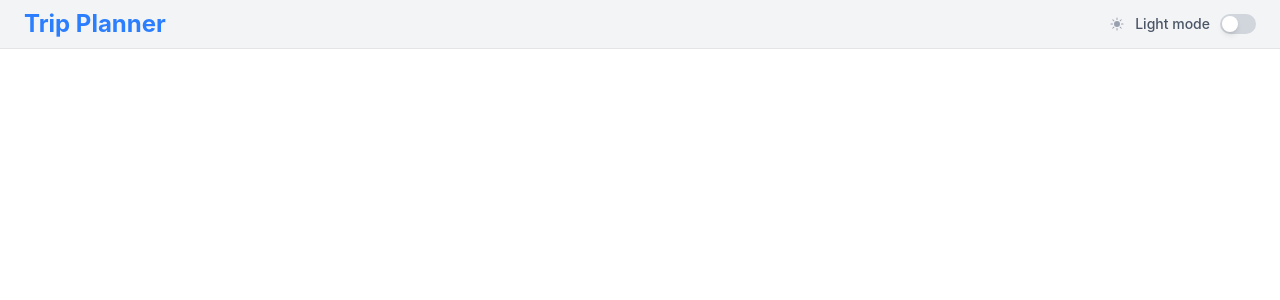
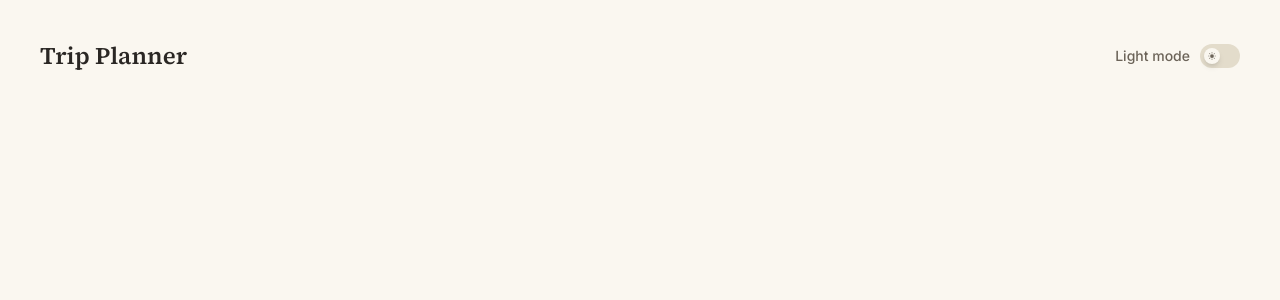
Before and after one commit to Arya-Bhavsar/TripPlanner, a React app in the folder frontend/: page / in a window 1280 px wide. Shown: the top 300 px of the page. Built offline with nearby package versions, Linux system fonts and the light colour scheme; the HTML template or start-up script is replaced by a standard one.

Commit message:
Updated styling and colors

```diff
--- a/frontend/src/components/Dashboard.jsx
+++ b/frontend/src/components/Dashboard.jsx
@@ -2,7 +2,7 @@ import Header from "./Header";
 
 export default function Dashboard() {
   return (
-    <div className="h-screen max-h-screen flex flex-col bg-white dark:bg-zinc-900">
+    <div className="h-screen max-h-screen flex flex-col min-w-0 gap-6 max-w-7xl w-full mx-auto bg-page">
       <Header />
     </div>
   );
--- a/frontend/src/components/Header.jsx
+++ b/frontend/src/components/Header.jsx
@@ -2,8 +2,8 @@ import ThemeToggle from "./ThemeToggle";
 
 export default function Header() {
   return (
-    <header className="flex items-center justify-between px-6 py-2 bg-gray-100 dark:bg-zinc-800 border-b border-zinc-200 dark:border-zinc-700">
-      <div className="text-2xl font-bold text-blue-500 whitespace-nowrap">Trip Planner</div>
+    <header className="flex items-center justify-between px-10 py-10 bg-page">
+      <div className="font-display text-2xl font-semibold whitespace-nowrap text-ink">Trip Planner</div>
       <ThemeToggle />
     </header>
   )
--- a/frontend/src/components/ThemeToggle.jsx
+++ b/frontend/src/components/ThemeToggle.jsx
@@ -5,17 +5,18 @@ export default function ThemeToggle() {
   const { darkMode, toggleTheme } = useTheme();
 
   return (
-    <div onClick={toggleTheme} className="flex items-center cursor-pointer">
-      {darkMode ? (
-        <MoonIcon className="w-4 h-4 shrink-0 text-gray-400" />
-      ) : (
-        <SunIcon className="w-4 h-4 shrink-0 text-gray-400" />
-      )}
-      <span className="ml-2.5 text-sm font-medium text-gray-600 dark:text-gray-400">
+    <div onClick={toggleTheme} className="flex items-center cursor-pointer select-none">
+      <span className="text-sm font-medium text-muted">
         {darkMode ? "Dark mode" : "Light mode"}
       </span>
-      <div className={`ml-2.5 w-9 h-5 flex items-center rounded-full p-0.5 duration-300 ${darkMode ? "bg-blue-600" : "bg-gray-300"}`}>
-        <div className={`bg-white w-4 h-4 rounded-full shadow-md transform duration-300 ${darkMode ? "translate-x-4" : "translate-x-0"}`} />
+      <div className={`ml-2.5 w-10 h-6 flex items-center rounded-full p-1 transition-colors duration-300 ${darkMode ? "bg-accent" : "bg-line"}`}>
+        <div className={`w-4 h-4 rounded-full shadow-md bg-page flex items-center justify-center transition-transform duration-300 ${darkMode ? "translate-x-4" : "translate-x-0"}`}>
+          {darkMode ? (
+            <MoonIcon className="w-2.5 h-2.5 text-accent" />
+          ) : (
+            <SunIcon className="w-2.5 h-2.5 text-muted" />
+          )}
+        </div>
       </div>
     </div>
   )
--- a/frontend/src/index.css
+++ b/frontend/src/index.css
@@ -1,2 +1,42 @@
+/* frontend/src/index.css */
+@import url('https://fonts.googleapis.com/css2?family=Source+Serif+4:ital,opsz,wght@0,8..60,400..600;1,8..60,400..600&family=Inter:wght@400;500;600&display=swap');
+
 @import "tailwindcss";
 @custom-variant dark (&:where(.dark, .dark *));
+
+@theme {
+  --color-page: var(--page);
+  --color-surface: var(--surface);
+  --color-ink: var(--ink);
+  --color-muted: var(--muted);
+  --color-accent: var(--accent);
+  --color-line: var(--line);
+
+  --font-display: 'Source Serif 4', serif;
+}
+
+/* Default Light Mode Variables */
+:root {
+  --page: #FAF7F0;
+  --surface: #FAF7F0;
+  --ink: #2A2724;
+  --muted: #6B6358;
+  --accent: #D97757;
+  --line: #E3DCCB;
+}
+
+/* Clear Dark Mode Class Overrides */
+html.dark {
+  --page: #222220;
+  --surface: #222220;
+  --ink: #E8E2D3;
+  --muted: #A8A296;
+  --accent: #E08363;
+  --line: #33312C;
+}
+
+body {
+  font-family: 'Inter', sans-serif;
+  background-color: var(--page);
+  color: var(--ink);
+}
```
